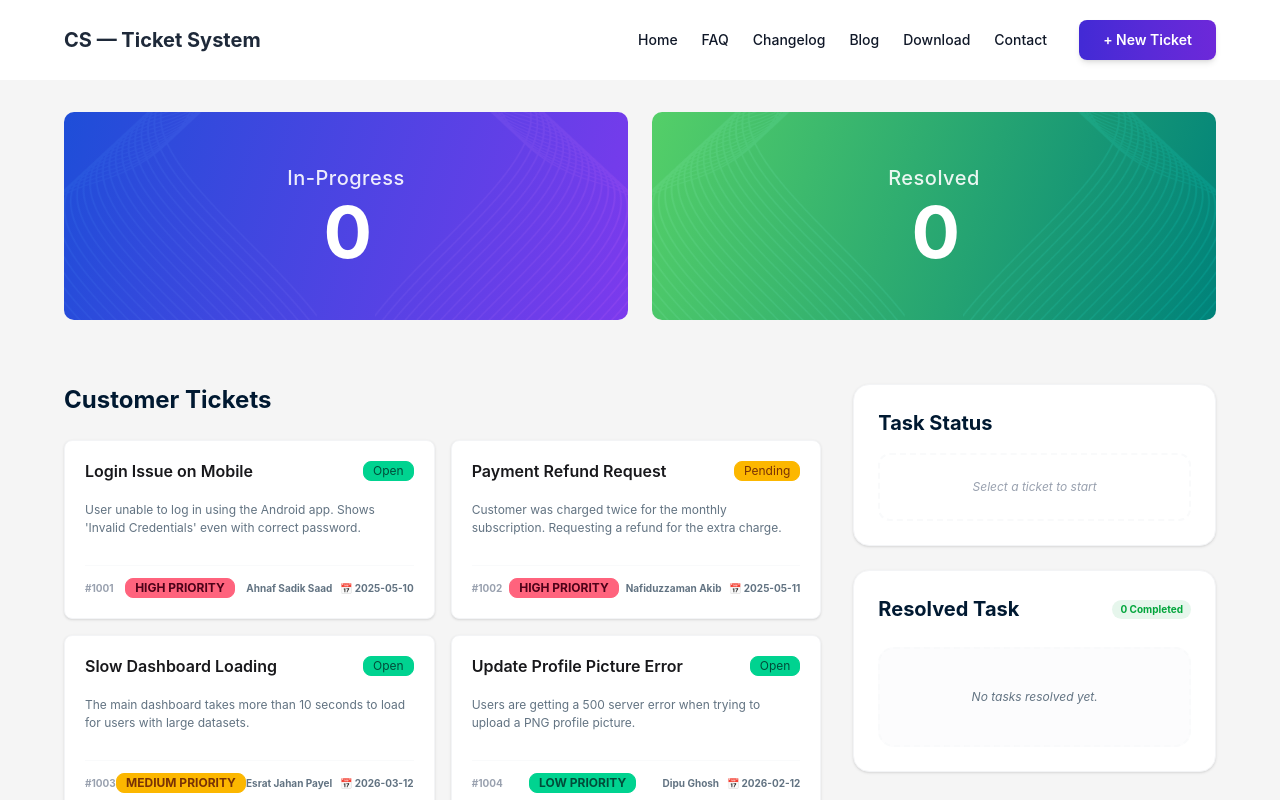
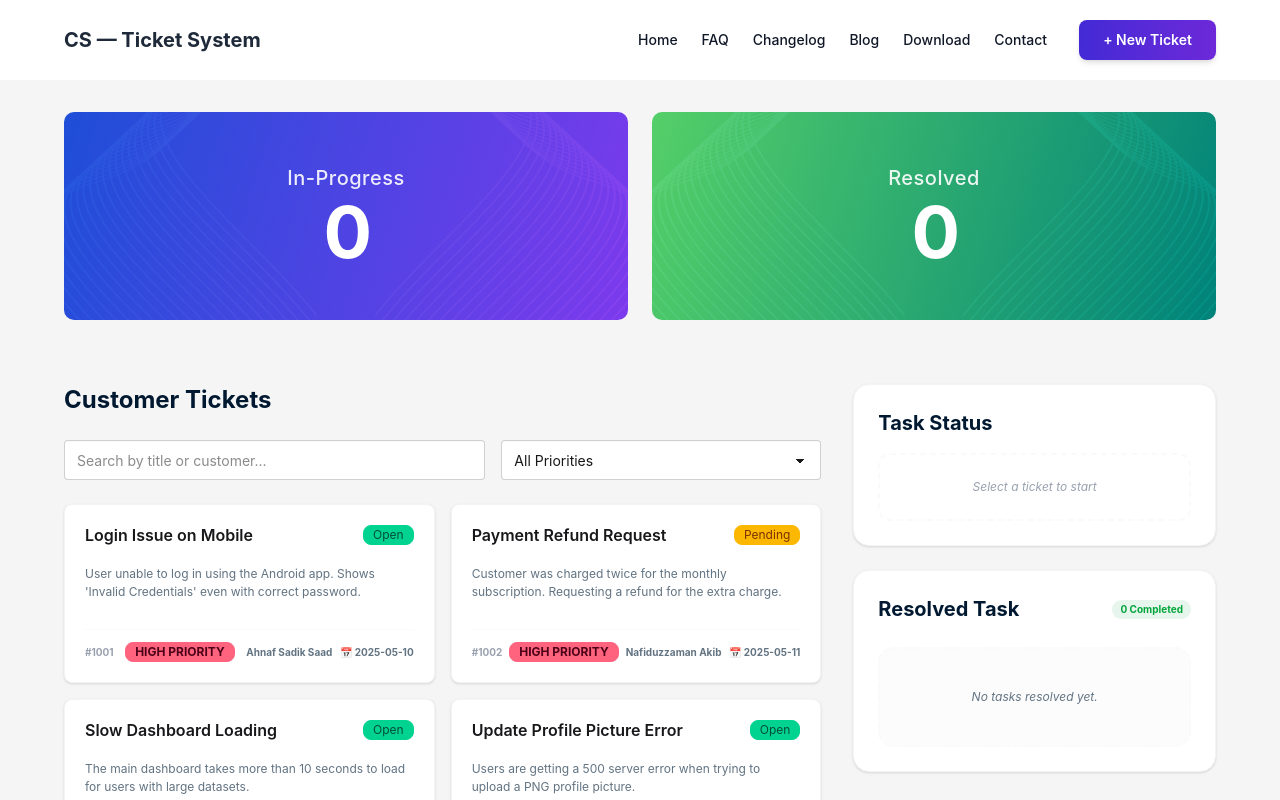
Before and after one commit to AhnafSaad/Customer-Support-Zone, a React (Vite) app: page / in a window 1280 px wide. Shown: the top 800 px of the page. Built offline with nearby package versions, Linux system fonts and the light colour scheme.

Commit message:
Updated TicketList.jsx

```diff
--- a/src/components/TicketList.jsx
+++ b/src/components/TicketList.jsx
@@ -5,6 +5,8 @@ const TicketList = ({ tickets, onSelect, taskStatus, onComplete, resolvedTasks }
   const [visibleCount, setVisibleCount] = useState(10);
   const [selectedTicket, setSelectedTicket] = useState(null);
   const [isDetailsModalOpen, setIsDetailsModalOpen] = useState(false);
+  const [searchTerm, setSearchTerm] = useState('');
+  const [priorityFilter, setPriorityFilter] = useState('All');
 
   const getPriorityBadge = (priority) => {
     if (priority === 'HIGH PRIORITY') return 'badge-error';
@@ -27,14 +29,54 @@ const TicketList = ({ tickets, onSelect, taskStatus, onComplete, resolvedTasks }
     onSelect(ticket);
   };
 
+  const filteredTickets = tickets.filter((ticket) => {
+    const matchesSearch =
+      ticket.title.toLowerCase().includes(searchTerm.toLowerCase()) ||
+      ticket.customer.toLowerCase().includes(searchTerm.toLowerCase());
+
+    const matchesPriority =
+      priorityFilter === 'All' ||
+      (priorityFilter === 'High' && ticket.priority === 'HIGH PRIORITY') ||
+      (priorityFilter === 'Medium' && ticket.priority === 'MEDIUM PRIORITY') ||
+      (priorityFilter === 'Low' && ticket.priority === 'LOW PRIORITY');
+
+    return matchesSearch && matchesPriority;
+  });
+
   return (
     <div className="bg-[#F5F5F5] px-4 md:px-16 py-8">
       <div className="grid grid-cols-1 lg:grid-cols-3 gap-8 items-start">
         <div className="lg:col-span-2 order-2 lg:order-1">
           <h2 className="text-2xl font-bold text-[#001931] mb-6">Customer Tickets</h2>
 
+          <div className="flex flex-col md:flex-row gap-4 mb-6">
+            <input
+              type="text"
+              placeholder="Search by title or customer..."
+              value={searchTerm}
+              onChange={(e) => {
+                setSearchTerm(e.target.value);
+                setVisibleCount(10);
+              }}
+              className="input input-bordered flex-1 bg-white"
+            />
+            <select
+              value={priorityFilter}
+              onChange={(e) => {
+                setPriorityFilter(e.target.value);
+                setVisibleCount(10);
+              }}
+              className="select select-bordered bg-white min-w-max"
+            >
+              <option value="All">All Priorities</option>
+              <option value="High">High Priority</option>
+              <option value="Medium">Medium Priority</option>
+              <option value="Low">Low Priority</option>
+            </select>
+          </div>
+
           <div className="grid grid-cols-1 md:grid-cols-2 gap-4">
-            {tickets.slice(0, visibleCount).map((ticket) => (
+            {filteredTickets.slice(0, visibleCount).map((ticket) => (
               <div
                 key={ticket.id}
                 onClick={() => handleTicketClick(ticket)}
@@ -64,7 +106,12 @@ const TicketList = ({ tickets, onSelect, taskStatus, onComplete, resolvedTasks }
               </div>
             ))}
           </div>
-          {visibleCount < tickets.length && (
+          {filteredTickets.length === 0 && (
+            <div className="text-center py-10 text-[#627382]">
+              <p className="text-sm">No tickets found matching your search and filters.</p>
+            </div>
+          )}
+          {visibleCount < filteredTickets.length && (
             <div className="flex justify-center mt-10">
               <button onClick={() => setVisibleCount(visibleCount + 5)} className="btn bg-[#001931] text-white hover:bg-blue-900">
                 See More Tickets
```
